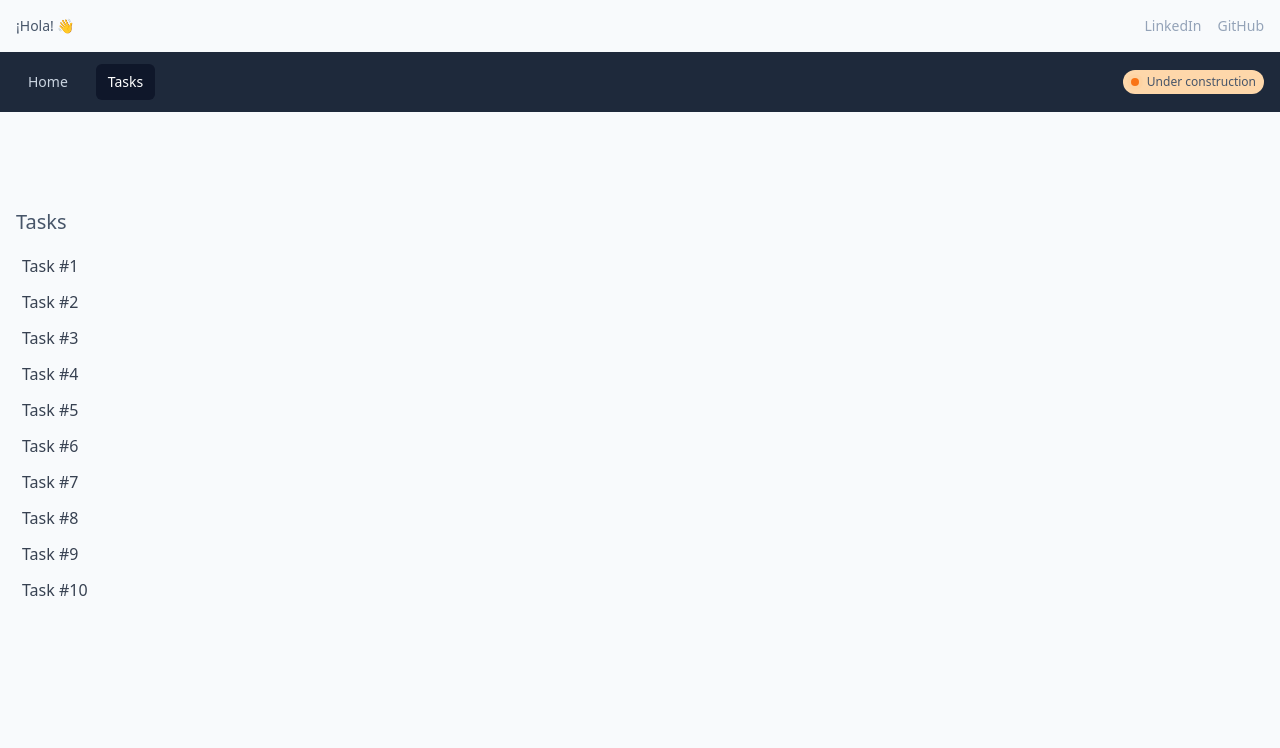
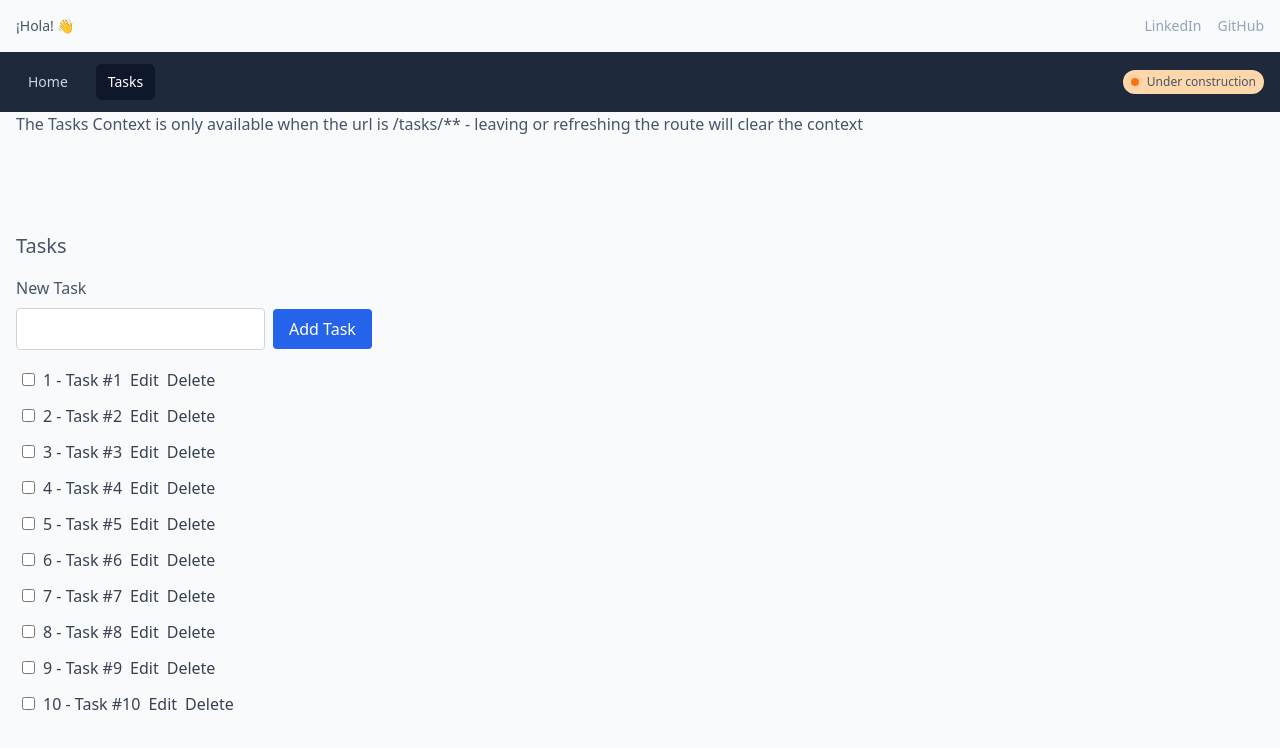
Before and after one commit to joesanchezjr/dev, a Next.js app: page /tasks in a window 1280 px wide. Shown: the top 748 px of the page. Built offline with nearby package versions, Linux system fonts and the light colour scheme.

Commit message:
working: create, edit, cancel, save, delete

```diff
--- a/src/app/tasks/_list.tsx
+++ b/src/app/tasks/_list.tsx
@@ -1,15 +1,51 @@
 "use client";
 
+import { TaskItem } from "@/app/tasks/_task";
 import { useTasks } from "@/context/tasks-context/tasks-context";
+import React from "react";
 
 export function TaskList() {
-  const { tasks } = useTasks();
+  const [newTask, setNewTask] = React.useState("");
+
+  const { tasks, createTask } = useTasks();
+
+  const handleAddNewTask = (e: React.FormEvent<HTMLFormElement>) => {
+    e.preventDefault();
+    if (!newTask) return;
+    const newTaskId = [...tasks].sort((a, b) => b.id - a.id)[0].id + 1;
+    createTask({ id: newTaskId, text: newTask });
+    setNewTask("");
+  };
+
   return (
     <div className="my-24">
       <h1 className="mb-4 text-xl font-medium">Tasks</h1>
+
+      <form onSubmit={handleAddNewTask}>
+        <label className="mb-2 block" htmlFor="new-task">
+          New Task
+        </label>
+        <div className="space-y-2 sm:space-x-2 sm:space-y-0">
+          <input
+            className="mb-4 w-full rounded border border-gray-300 p-2 sm:w-auto"
+            id="new-task"
+            type="text"
+            value={newTask}
+            onChange={(e) => setNewTask(e.target.value)}
+          />
+          <button
+            className="rounded bg-blue-600 px-4 py-2 text-white"
+            type="submit"
+          >
+            Add Task
+          </button>
+        </div>
+      </form>
       <ul className="prose space-y-2">
         {tasks?.map((task) => (
-          <li key={task.id}>{task.text}</li>
+          <li key={task.id} className="flex gap-2">
+            <TaskItem task={task} />
+          </li>
         ))}
       </ul>
     </div>
--- /dev/null
+++ b/src/app/tasks/_task.tsx
@@ -0,0 +1,88 @@
+"use client";
+
+import { Task, useTasks } from "@/context/tasks-context/tasks-context";
+import { useState } from "react";
+
+export function TaskItem({ task }: { task: Task }) {
+  const [editedTaskInput, setEditedTaskInput] = useState(task.text);
+  const [isEditing, setIsEditing] = useState(false);
+  const { updateTask, deleteTask } = useTasks();
+
+  const handleEditSave = (e: React.FormEvent<HTMLFormElement>) => {
+    e.preventDefault();
+    updateTask({
+      ...task,
+      text: editedTaskInput,
+    });
+    setIsEditing(false);
+  };
+
+  const handleEditCancel = () => {
+    setIsEditing(false);
+    setEditedTaskInput(task.text);
+  };
+
+  let taskContent;
+  if (isEditing) {
+    taskContent = (
+      <form onSubmit={handleEditSave}>
+        <input value={editedTaskInput} onChange={handleEditCancel} />
+        <button type="submit">Save</button>
+        <button onClick={handleEditCancel}>Cancel</button>
+      </form>
+    );
+  } else {
+    taskContent = (
+      <>
+        <span>
+          {task.id} - {task.text}
+        </span>
+        <button onClick={() => setIsEditing(true)}>Edit</button>
+      </>
+    );
+  }
+
+  if (isEditing) {
+    return (
+      <>
+        <div>
+          <input
+            type="checkbox"
+            checked={task.complete}
+            aria-disabled
+            className="pointer-events-none cursor-not-allowed opacity-30"
+            aria-label="Task checkbox not available while editing"
+          />
+        </div>
+        <form onSubmit={handleEditSave}>
+          <input value={editedTaskInput} onChange={handleEditCancel} />
+          <button type="submit">Save</button>
+          <button onClick={handleEditCancel}>Cancel</button>
+        </form>
+        <button onClick={() => deleteTask(task.id)}>Delete</button>
+      </>
+    );
+  }
+
+  return (
+    <>
+      <label className="space-x-2">
+        <input
+          type="checkbox"
+          checked={task.complete}
+          onChange={(e) => {
+            updateTask({
+              ...task,
+              complete: e.target.checked,
+            });
+          }}
+        />
+        <span>
+          {task.id} - {task.text}
+        </span>
+      </label>
+      <button onClick={() => setIsEditing(true)}>Edit</button>
+      <button onClick={() => deleteTask(task.id)}>Delete</button>
+    </>
+  );
+}
--- a/src/app/tasks/layout.tsx
+++ b/src/app/tasks/layout.tsx
@@ -5,5 +5,13 @@ export default function TasksLayout({
 }: {
   children: React.ReactNode;
 }) {
-  return <TasksProvider>{children}</TasksProvider>;
+  return (
+    <TasksProvider>
+      <div className="max-width">
+        The Tasks Context is only available when the url is /tasks/** - leaving
+        or refreshing the route will clear the context
+      </div>
+      {children}
+    </TasksProvider>
+  );
 }
--- a/src/context/tasks-context/tasks-context.tsx
+++ b/src/context/tasks-context/tasks-context.tsx
@@ -40,7 +40,9 @@ type DeleteTaskAction = {
   task: DeleteTaskPayload;
 };
 
-type State = { id: number; text: string; complete: boolean }[];
+export type Task = { id: number; text: string; complete: boolean };
+
+type State = Task[];
 type Action = CreateTaskAction | UpdateTaskAction | DeleteTaskAction;
 type Dispatch = (action: Action) => void;
 type Context = { state: State; dispatch: Dispatch } | undefined;
```
